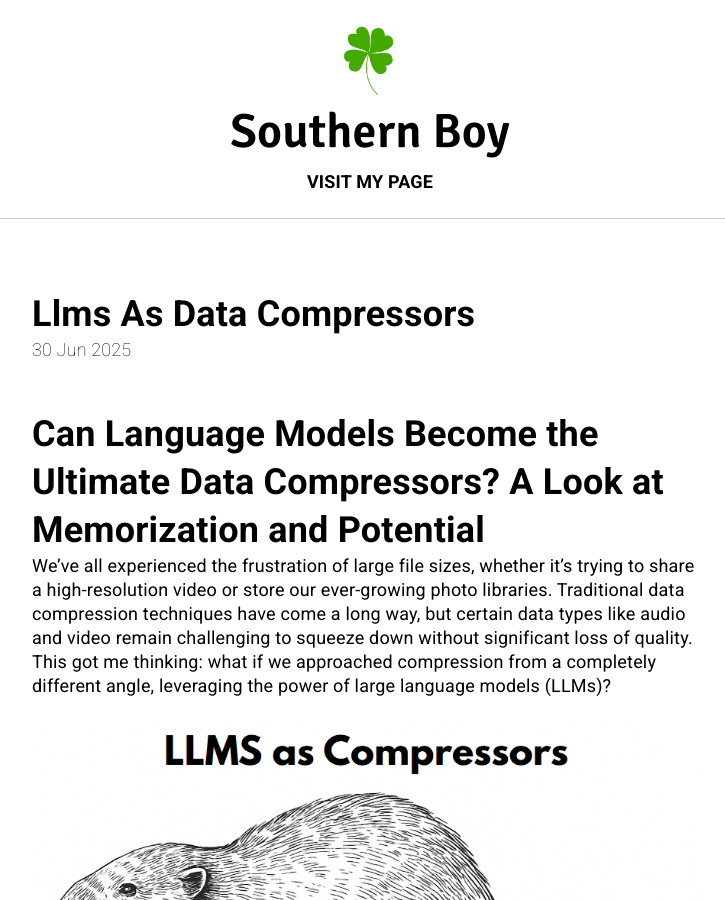
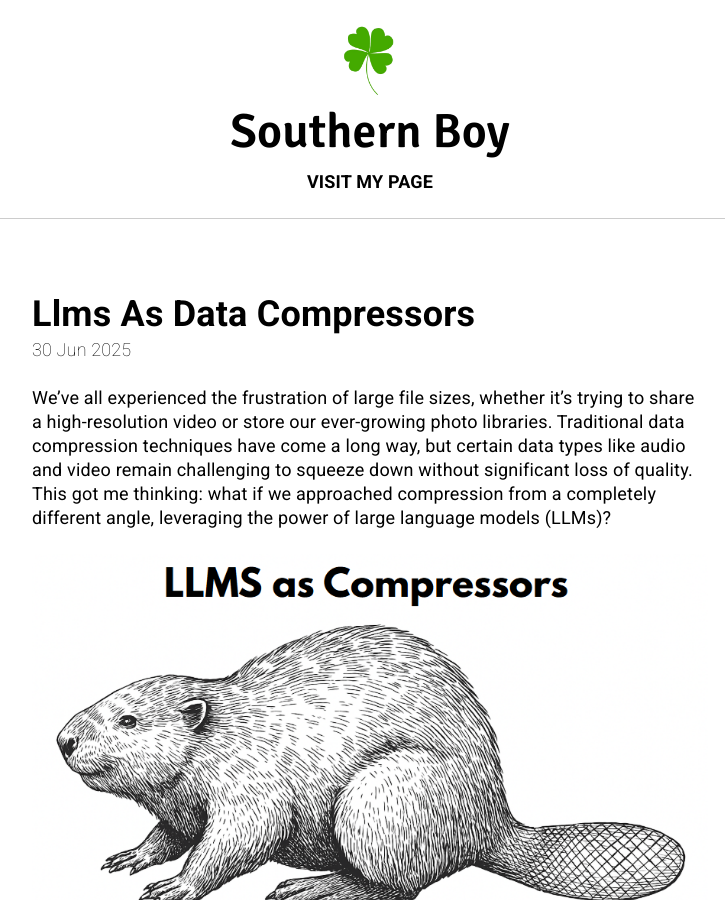
Before and after one commit to arihara-sudhan/blog, a Jekyll site: the page built from _posts/2025-06-30-LLMS-as-Data-Compressors.md, in a window 1280 px wide and 900 px high. Shown: the whole window, without its empty margins (270-995 px from the left). Built offline with Jekyll 4.4.1, drawn with Linux system fonts in a browser that asks for light colours.

Commit message:
Update 2025-06-30-LLMS-as-Data-Compressors.md

```diff
--- a/_posts/2025-06-30-LLMS-as-Data-Compressors.md
+++ b/_posts/2025-06-30-LLMS-as-Data-Compressors.md
@@ -1,5 +1,3 @@
-## Can Language Models Become the Ultimate Data Compressors? A Look at Memorization and Potential
-
 We've all experienced the frustration of large file sizes, whether it's trying to share a high-resolution video or store our ever-growing photo libraries. Traditional data compression techniques have come a long way, but certain data types like audio and video remain challenging to squeeze down without significant loss of quality. This got me thinking: what if we approached compression from a completely different angle, leveraging the power of large language models (LLMs)?
 
 <img src="img/post_images/LLM-AS-COMPRESSORS/Screenshot 2025-06-30 120753.png" alt="BEAVOR" width="100%">
```
